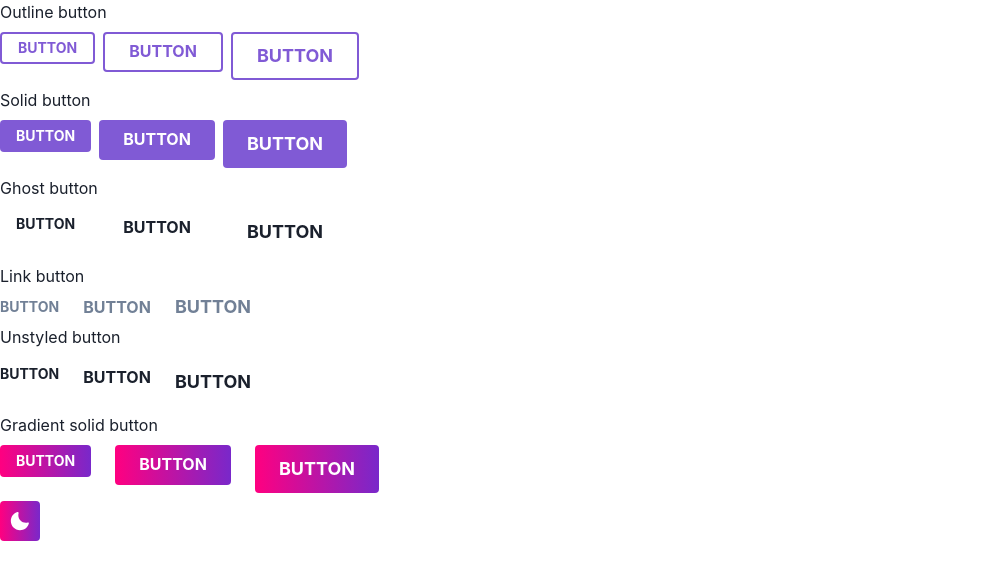
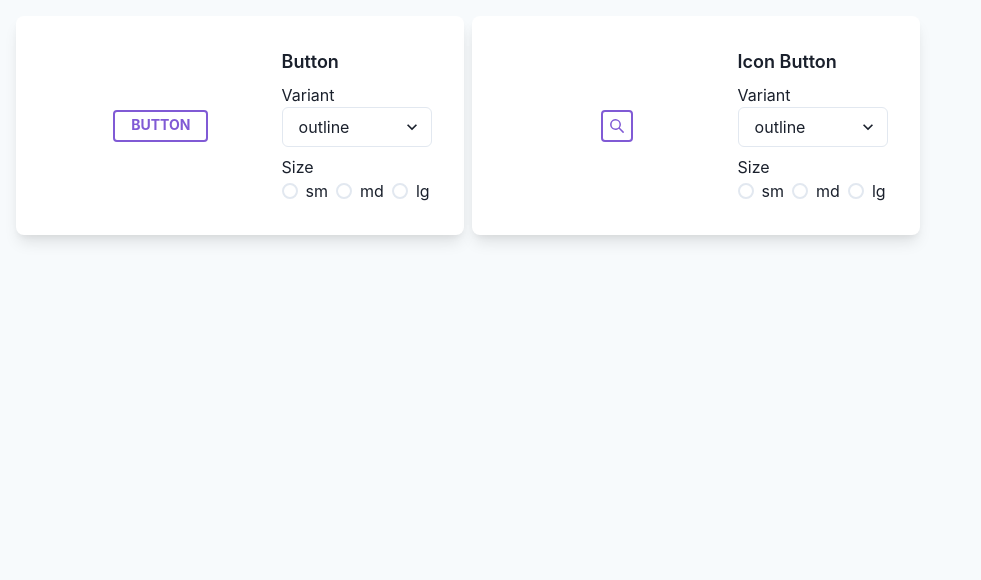
Before and after one commit to chenchunaidu/custom-chakra-theme, a React (Create React App) app: page / in a window 1280 px wide. Shown: the top 580 px of the page, without its empty margins (0-981 px from the left). Built offline with nearby package versions, Linux system fonts and the light colour scheme.

Commit message:
added demo component

```diff
--- /dev/null
+++ b/src/components/demo/index.tsx
@@ -0,0 +1,69 @@
+import React, { useState } from 'react';
+import {
+  RadioGroup, Radio, Stack, Box, Wrap, Select, Text,
+} from '@chakra-ui/react';
+
+type DemoCompProps = {
+    variant:string;
+    size:string;
+    children:string|React.ReactNode;
+    'aria-label':string;
+}
+
+export declare interface DemoProps {
+    variants:string[];
+    sizes:string[];
+    DemoCompChild:string|React.ReactNode;
+    DemoComp:React.VFC<DemoCompProps>;
+    Heading?:string;
+    ariaLabel?:string;
+  }
+
+export default function Demo({
+  variants, sizes, DemoComp, DemoCompChild, Heading, ariaLabel,
+}:DemoProps) {
+  const [selectedVariant, setSelectedVariant] = useState(variants.length ? variants[0] : '');
+  const [selectedSize, setSelectedSize] = useState(sizes.length ? sizes[0] : '');
+
+  return (
+    <Stack boxShadow="lg" borderRadius="lg" m="4" p="8" bg="white" direction="row" minWidth="md">
+      <Stack width="60%" alignItems="center" justifyContent="center">
+        <Box>
+          <DemoComp variant={selectedVariant} size={selectedSize} aria-label={ariaLabel || ''}>
+            {DemoCompChild}
+          </DemoComp>
+        </Box>
+      </Stack>
+      <Stack width="40%">
+        <Text fontSize="lg" fontWeight="semibold">
+          {Heading}
+        </Text>
+        <Box>
+          <Text>
+            Variant
+          </Text>
+          <Select onChange={(e) => { setSelectedVariant(e.target.value); }}>
+            {variants.map((variant) => (
+              <option value={variant}>
+                {variant}
+              </option>
+            ))}
+
+          </Select>
+        </Box>
+        <RadioGroup onChange={setSelectedSize} variant={selectedSize}>
+          <Text>
+            Size
+          </Text>
+          <Wrap direction="row">
+            {sizes.map((size) => (
+              <Radio value={size}>
+                {size}
+              </Radio>
+            ))}
+          </Wrap>
+        </RadioGroup>
+      </Stack>
+    </Stack>
+  );
+}
--- a/src/pages/dashboard/dashboard.tsx
+++ b/src/pages/dashboard/dashboard.tsx
@@ -1,106 +1,30 @@
 import React from 'react';
 import {
-  Button, Stack, Text, IconButton,
+  Wrap, IconButton, Button,
 } from '@chakra-ui/react';
-import { MoonIcon } from '@chakra-ui/icons';
+import { SearchIcon } from '@chakra-ui/icons';
+import Demo from '../../components/demo';
 
 export default function Dashboard() {
   return (
-    <Stack>
-      <Text>
-        Outline button
-      </Text>
-      <Stack direction="row">
-        <Button size="sm">
-          Button
-        </Button>
-        <Button size="md">
-          Button
-        </Button>
-        <Button size="lg">
-          Button
-        </Button>
-      </Stack>
-      <Text>
-        Solid button
-      </Text>
-      <Stack direction="row">
-        <Button size="sm" variant="solid">
-          Button
-        </Button>
-        <Button size="md" variant="solid">
-          Button
-        </Button>
-        <Button size="lg" variant="solid">
-          Button
-        </Button>
-      </Stack>
-      <Text>
-        Ghost button
-      </Text>
-      <Stack direction="row">
-        <Button size="sm" variant="ghost">
-          Button
-        </Button>
-        <Button size="md" variant="ghost">
-          Button
-        </Button>
-        <Button size="lg" variant="ghost">
-          Button
-        </Button>
-      </Stack>
-      <Text>
-        Link button
-      </Text>
-      <Stack direction="row" spacing="6">
-        <Button size="sm" variant="link">
-          Button
-        </Button>
-        <Button size="md" variant="link">
-          Button
-        </Button>
-        <Button size="lg" variant="link">
-          Button
-        </Button>
-      </Stack>
-      <Text>
-        Unstyled button
-      </Text>
-      <Stack direction="row" spacing="6">
-        <Button size="sm" variant="unstyled">
-          Button
-        </Button>
-        <Button size="md" variant="unstyled">
-          Button
-        </Button>
-        <Button size="lg" variant="unstyled">
-          Button
-        </Button>
-      </Stack>
-      <Text>
-        Gradient solid button
-      </Text>
-      <Stack direction="row" spacing="6">
-        <Button size="sm" variant="gradientSolid">
-          Button
-        </Button>
-        <Button size="md" variant="gradientSolid">
-          Button
-        </Button>
-        <Button size="lg" variant="gradientSolid">
-          Button
-        </Button>
-      </Stack>
-      <Stack direction="row">
-        <IconButton
-          variant="gradientSolid"
-          colorScheme="teal"
-          aria-label="Call Sage"
-          fontSize="20px"
-          icon={<MoonIcon />}
-        />
-      </Stack>
-    </Stack>
+    <Wrap width="full" height="100vh" bg="gray.50" alignItems="center" p="4">
+      <Demo
+        DemoComp={Button}
+        variants={['outline',
+          'solid', 'link', 'unstyled', 'ghost', 'gradientSolid']}
+        sizes={['sm', 'md', 'lg']}
+        DemoCompChild="Button"
+        Heading="Button"
+      />
+      <Demo
+        DemoComp={IconButton}
+        variants={['outline', 'solid', 'link', 'unstyled',
+          'ghost', 'gradientSolid']}
+        sizes={['sm', 'md', 'lg']}
+        DemoCompChild={<SearchIcon />}
+        Heading="Icon Button"
+      />
+    </Wrap>
 
   );
 }
--- a/tsconfig.json
+++ b/tsconfig.json
@@ -1,5 +1,6 @@
 {
   "compilerOptions": {
+    "baseUrl": "src",
     "target": "es5",
     "lib": [
       "dom",
```
